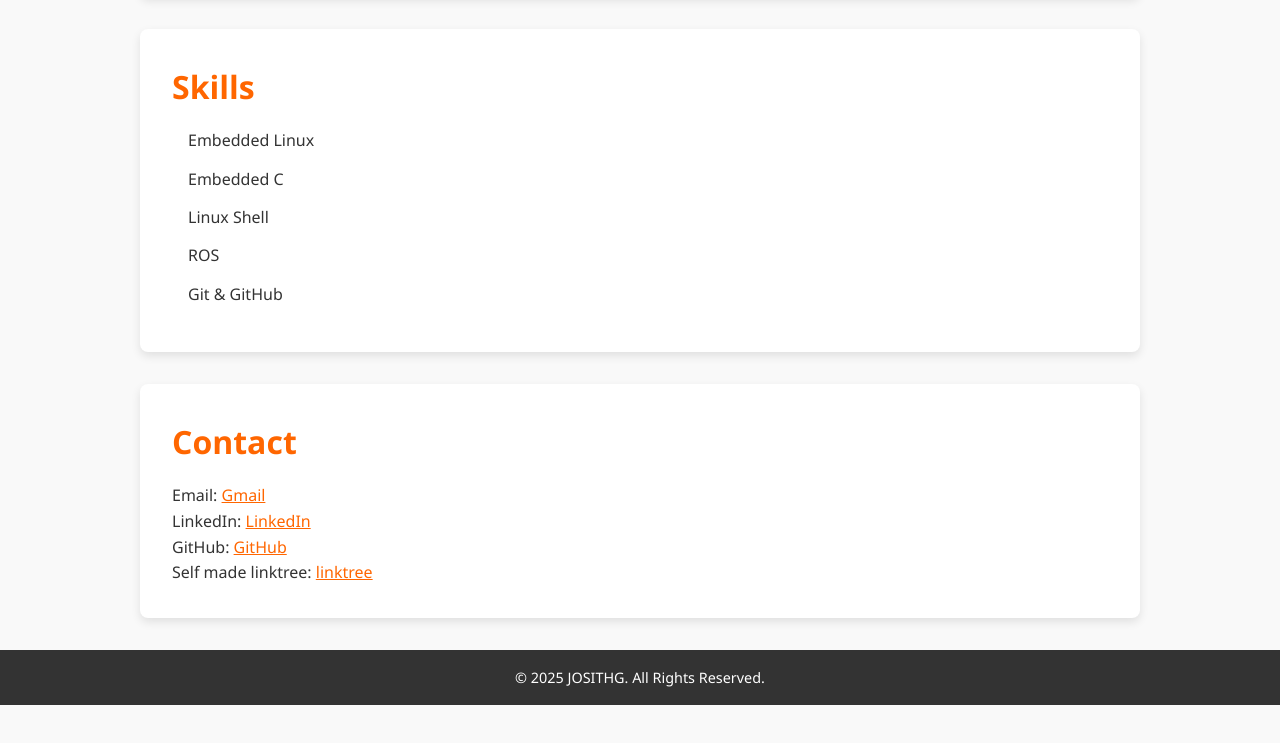
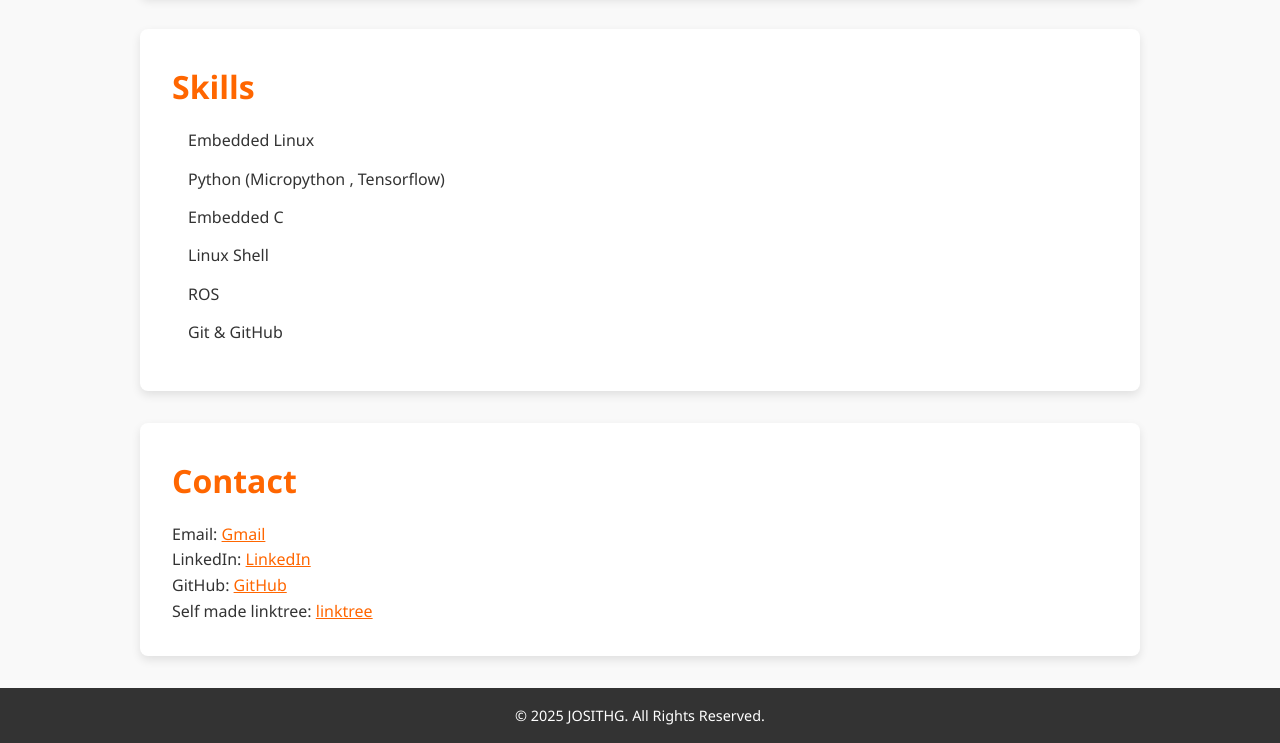
Before and after one commit to josithg/CV, a plain HTML site: page index.html in a window 1280 px wide. Shown: the part 1086-1829 px from the top of the page. Before the commit the page ends 1791 px from the top, so only its background shows below. Drawn offline with Linux system fonts and the light colour scheme.

Commit message:
Update index.html

```diff
--- a/index.html
+++ b/index.html
@@ -160,6 +160,7 @@
   <h2>Skills</h2>
   <ul>
     <li>Embedded Linux</li>
+    <li>Python (Micropython , Tensorflow)
     <li>Embedded C</li>
     <li>Linux Shell</li>
     <li>ROS</li>
```
